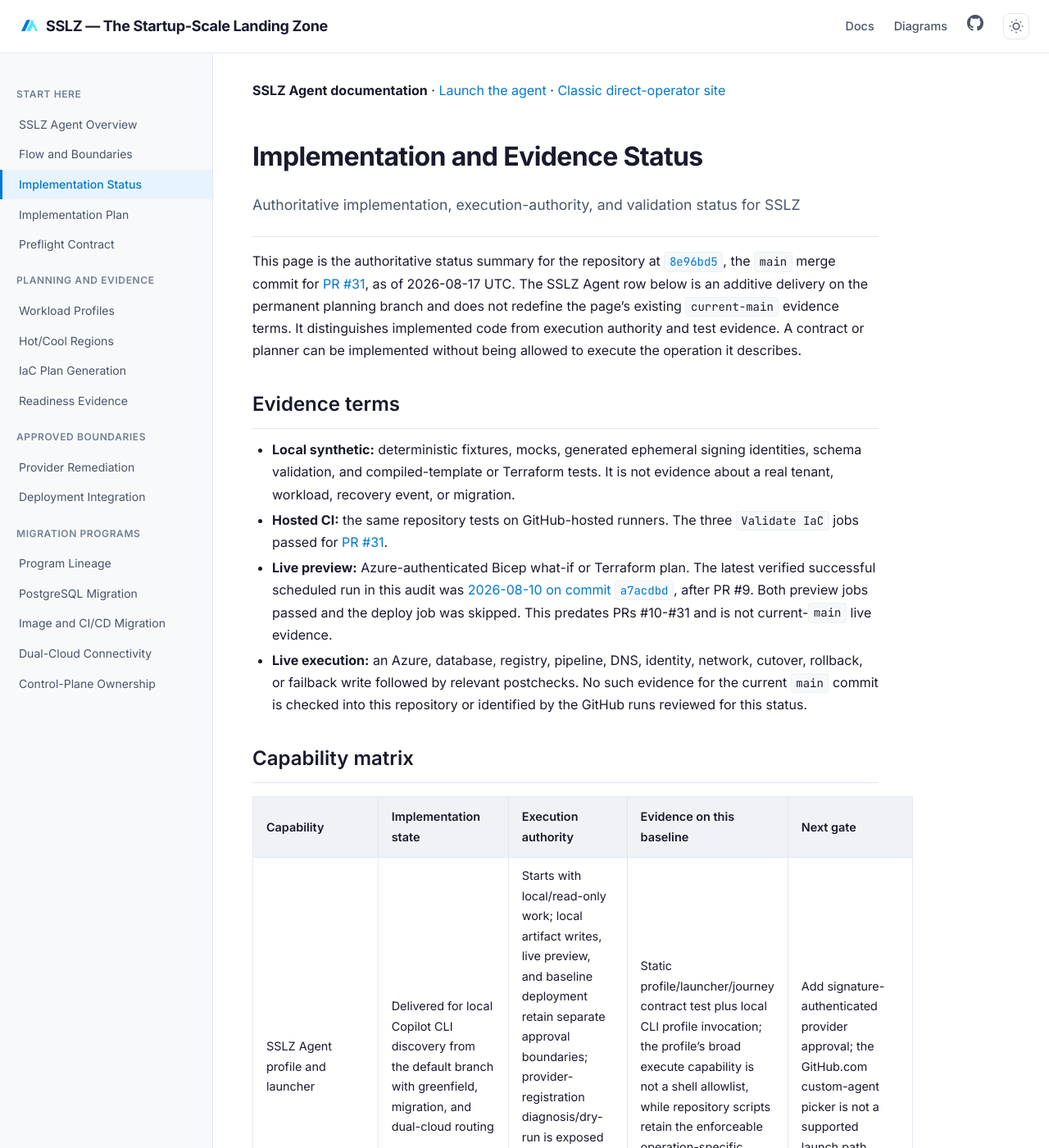
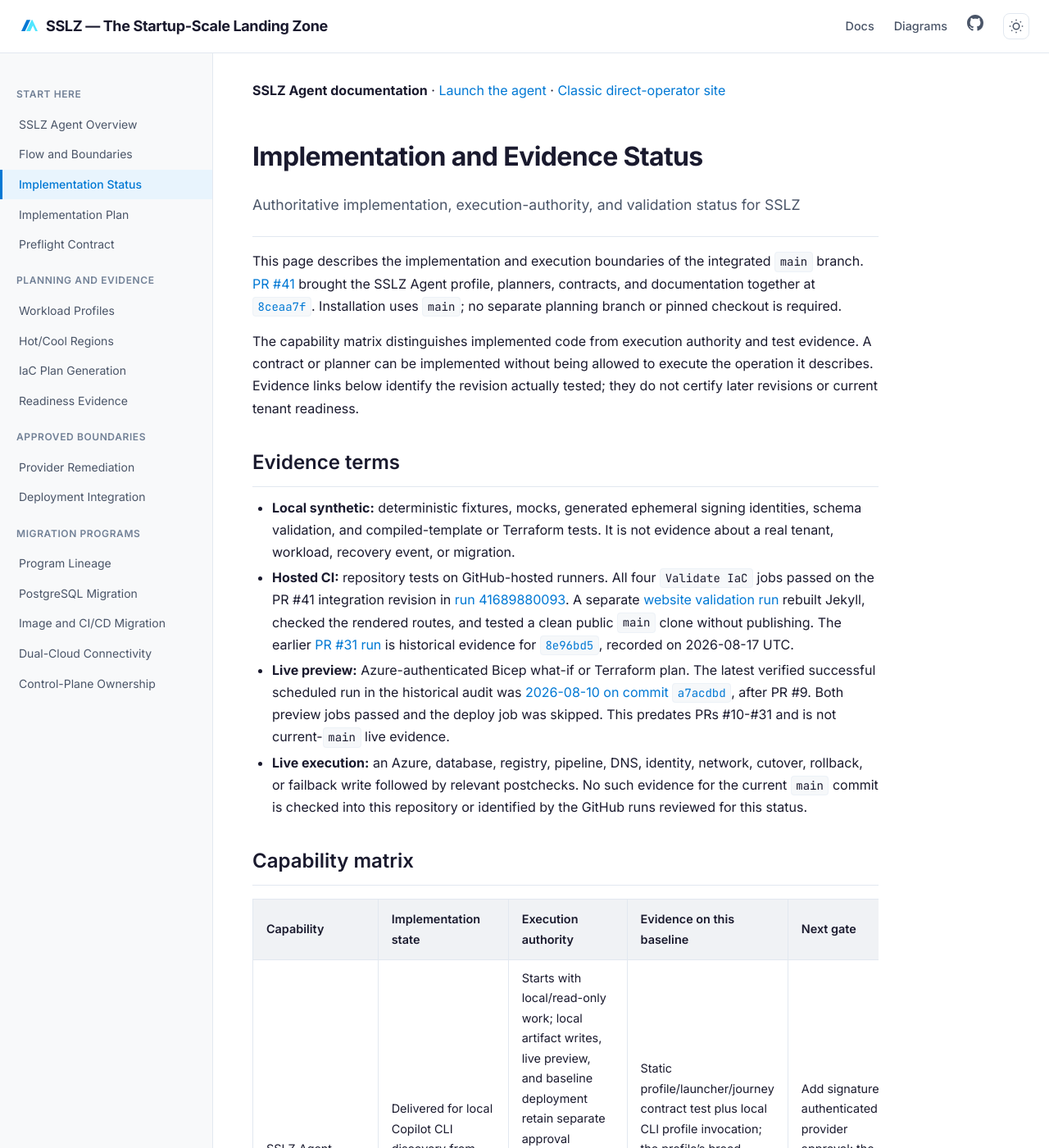
Before and after one commit to ricmmartins/sslz, a Jekyll site: the page built from docs/implementation-status.md, in a window 1280 px wide and 1400 px high. Shown: the whole window at 82% size. Built offline with Jekyll 4.4.1, drawn with Linux system fonts in a browser that asks for light colours; some of the changed text lies outside the part shown.

Commit message:
Fix post-validation issues

```diff
--- a/assets/css/main.css
+++ b/assets/css/main.css
@@ -288,10 +288,14 @@
 
 /* --- Tables --- */
 .page-content table {
+  display: block;
   width: 100%;
+  max-width: 100%;
+  overflow-x: auto;
   border-collapse: collapse;
   margin: 1rem 0 1.5rem;
   font-size: 0.9rem;
+  -webkit-overflow-scrolling: touch;
 }
 
 .page-content thead th {
--- a/docs/implementation-status.md
+++ b/docs/implementation-status.md
@@ -6,22 +6,27 @@
 description: "Authoritative implementation, execution-authority, and validation status for SSLZ"
 ---
 
-This page is the authoritative status summary for the repository at
-[`8e96bd5`](https://github.com/ricmmartins/sslz/commit/8e96bd5),
-the `main` merge commit for [PR #31](https://github.com/ricmmartins/sslz/pull/31), as of 2026-08-17 UTC.
-The SSLZ Agent row below is an additive delivery on the permanent planning branch and does not redefine the
-page's existing `current-main` evidence terms.
-It distinguishes implemented code from execution authority and test evidence. A contract or planner can be implemented
-without being allowed to execute the operation it describes.
+This page describes the implementation and execution boundaries of the integrated `main` branch.
+[PR #41](https://github.com/ricmmartins/sslz/pull/41) brought the SSLZ Agent profile, planners, contracts, and
+documentation together at [`8ceaa7f`](https://github.com/ricmmartins/sslz/commit/8ceaa7ff382e772cb6d3d8f8aeef7a8474f5d42a).
+Installation uses `main`; no separate planning branch or pinned checkout is required.
+
+The capability matrix distinguishes implemented code from execution authority and test evidence. A contract or planner
+can be implemented without being allowed to execute the operation it describes. Evidence links below identify the
+revision actually tested; they do not certify later revisions or current tenant readiness.
 
 ## Evidence terms
 
 - **Local synthetic:** deterministic fixtures, mocks, generated ephemeral signing identities, schema validation, and
   compiled-template or Terraform tests. It is not evidence about a real tenant, workload, recovery event, or migration.
-- **Hosted CI:** the same repository tests on GitHub-hosted runners. The three `Validate IaC` jobs passed for
-  [PR #31](https://github.com/ricmmartins/sslz/actions/runs/31987165122).
+- **Hosted CI:** repository tests on GitHub-hosted runners. All four `Validate IaC` jobs passed on the PR #41 integration
+  revision in [run 41689880093](https://github.com/ricmmartins/sslz/actions/runs/41689880093).
+  A separate [website validation run](https://github.com/ricmmartins/sslz/actions/runs/41697498964) rebuilt Jekyll,
+  checked the rendered routes, and tested a clean public `main` clone without publishing. The earlier
+  [PR #31 run](https://github.com/ricmmartins/sslz/actions/runs/31987165122) is historical evidence for
+  [`8e96bd5`](https://github.com/ricmmartins/sslz/commit/8e96bd5), recorded on 2026-08-17 UTC.
 - **Live preview:** Azure-authenticated Bicep what-if or Terraform plan. The latest verified successful scheduled run in
-  this audit was [2026-08-10 on commit `a7acdbd`](https://github.com/ricmmartins/sslz/actions/runs/31365214740), after
+  the historical audit was [2026-08-10 on commit `a7acdbd`](https://github.com/ricmmartins/sslz/actions/runs/31365214740), after
   PR #9. Both preview jobs passed and the deploy job was skipped. This predates PRs #10-#31 and is not current-`main`
   live evidence.
 - **Live execution:** an Azure, database, registry, pipeline, DNS, identity, network, cutover, rollback, or failback write
@@ -54,6 +59,21 @@
 `programIdentityDigest`, and it separates baseline deployment readiness from PostgreSQL migration, container
 image/CI/CD, and dual-cloud planning readiness. The checked-in report uses `evidenceMode: "synthetic"` and grants no
 migration or dual-cloud execution authority.
+
+## Client and local validation limits
+
+The shipped profile is for GitHub Copilot CLI. Claude Code and Codex do not have a maintained native adapter or
+client-specific acceptance suite in this repository. Reusing the documentation or scripts in another client does not
+establish equivalent discovery, tool permissions, or approval behavior.
+
+The synthetic journey command writes and recreates `.sslz/generated/greenfield-journey`. It also creates and removes
+the process-specific replay store `.sslz/remediation-state/greenfield-${process.pid}`. Approve both local targets and
+use an isolated checkout if an earlier report must be preserved. Its fixed fixture timestamps and synthetic approvals
+are test data, not current operational authority.
+
+Copilot may request additional read-only confirmations for generated `.bicepparam` and `.tfvars` files. A successful
+generation command does not prove that the agent read those files; report any blocked readback separately. Public Learn
+retrieval also remains unverified if the runtime cannot expose the final response URL after redirects.
 
 ## Direct operator boundary
 
@@ -114,6 +134,7 @@
 | [#29](https://github.com/ricmmartins/sslz/pull/29) | Cross-program lineage and report v2 |
 | [#30](https://github.com/ricmmartins/sslz/pull/30) | Implementation and evidence status reconciliation |
 | [#31](https://github.com/ricmmartins/sslz/pull/31) | Dual-cloud control-plane ownership and RACI planning |
+| [#41](https://github.com/ricmmartins/sslz/pull/41) | SSLZ Agent and classic implementation unified on `main` |
 
 [PR #12](https://github.com/ricmmartins/sslz/pull/12) was closed without merge; its intended hardening scope was delivered
 through later merged work, beginning with PR #13.
```
Also changed, not shown: agent/README.md (+5 -1 lines), docs/startup-agent-flow.md (+5 -0 lines), examples/ai-startup/README.md (+21 -1 lines), examples/api-first-startup/README.md (+17 -1 lines), examples/saas-startup/README.md (+2 -0 lines), tests/deployment-workflow-gates.mjs (+18 -1 lines), tests/example-infrastructure-safety.mjs (added, +95 -0 lines), tests/sslz-agent.mjs (+21 -0 lines), use-sslz-agent.md (+9 -0 lines), .github/agents/sslz-agent.agent.md, .github/workflows/validate-website.yml, .github/workflows/validate.yml, 6 other files.
